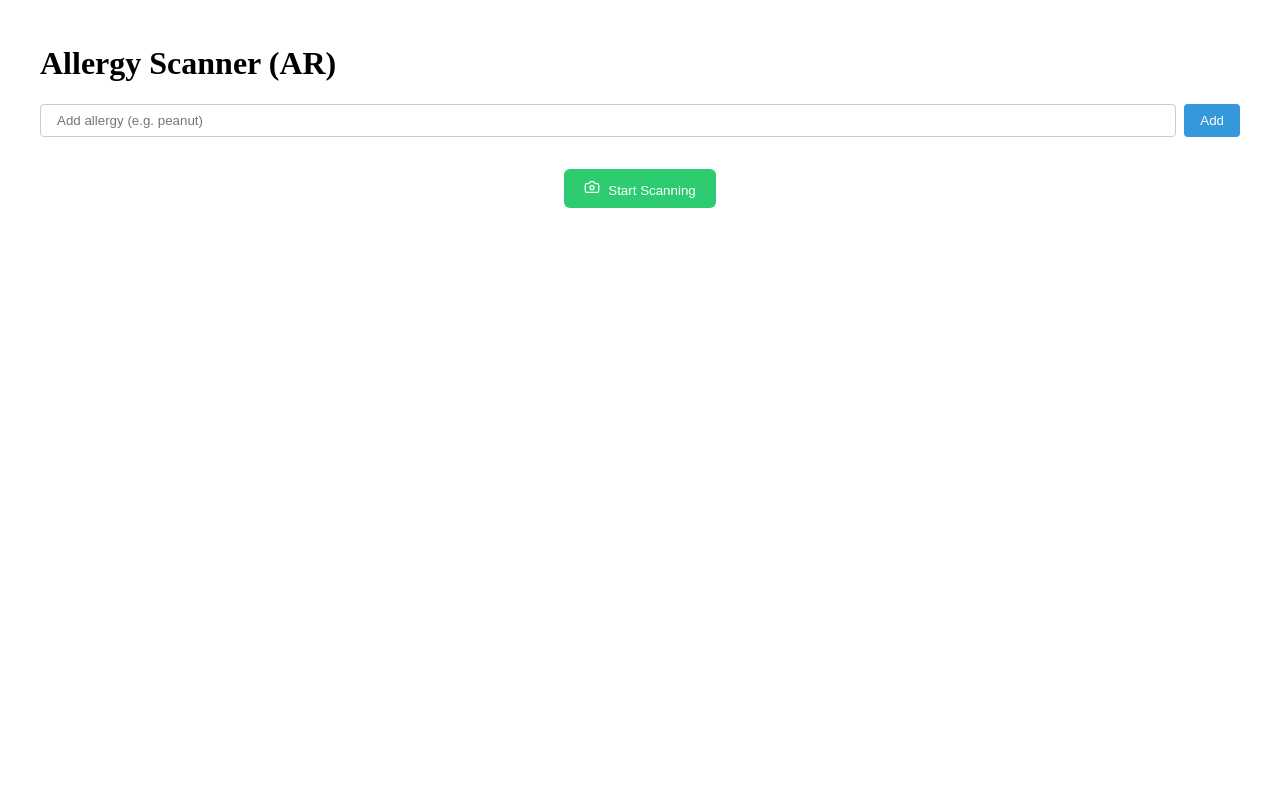
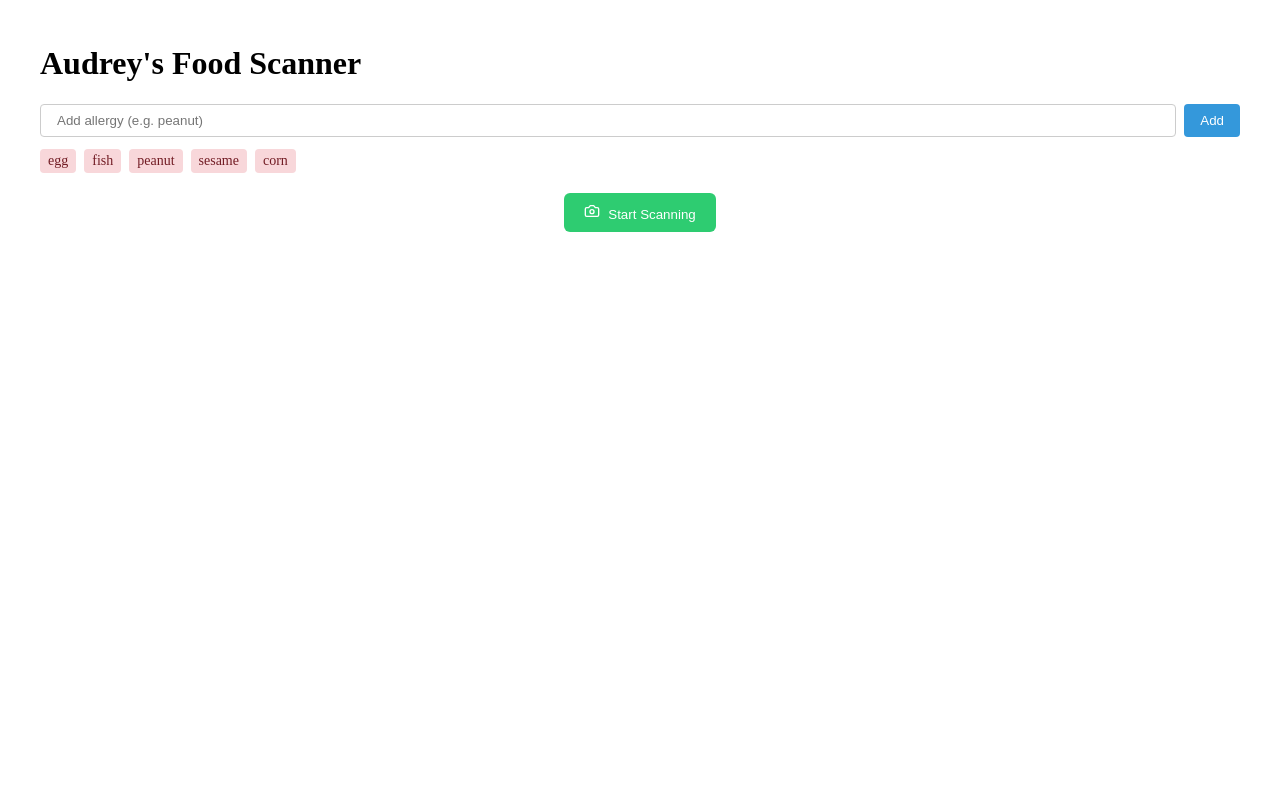
Before and after one commit to chongzixin/allergen-scanner, a React (Create React App) app: page / in a window 1280 px wide. Shown: the top 800 px of the page. Built offline with nearby package versions, Linux system fonts and the light colour scheme.

Commit message:
chore: change title and add predefined list of allergies

```diff
--- a/src/App.tsx
+++ b/src/App.tsx
@@ -14,7 +14,14 @@ interface WordBox {
 }
 
 export default function AllergyScannerApp(): JSX.Element {
-  const [allergies, setAllergies] = useState<string[]>([]);
+  // add predefined list of allergies
+  const [allergies, setAllergies] = useState<string[]>([
+    "egg",
+    "fish",
+    "peanut",
+    "sesame",
+    "corn",
+  ]);
   const [currentAllergy, setCurrentAllergy] = useState<string>("");
   const [detectedAllergens, setDetectedAllergens] = useState<string[]>([]);
   const [scanning, setScanning] = useState<boolean>(false);
@@ -85,7 +92,7 @@ export default function AllergyScannerApp(): JSX.Element {
         const { createWorker } = Tesseract;
         const worker = await createWorker("eng");
         const result = await worker.recognize(dataUrl, undefined, {
-          text: true,
+          text: false,
           blocks: true,
         });
         const blocks = result.data.blocks || [];
@@ -130,7 +137,7 @@ export default function AllergyScannerApp(): JSX.Element {
 
   return (
     <div className="container">
-      <h1 className="title">Allergy Scanner (AR)</h1>
+      <h1 className="title">Audrey's Food Scanner</h1>
 
       <div className="input-container">
         <input
@@ -172,7 +179,7 @@ export default function AllergyScannerApp(): JSX.Element {
         <canvas ref={canvasRef} style={{ display: "none" }} />
       </div>
 
-      {detectedAllergens.length >= 0 && (
+      {detectedAllergens.length > 0 && (
         <div className="warning-box">
           <h2 className="warning-title">Warning: Allergens Found!</h2>
           <ul className="warning-list">
```
